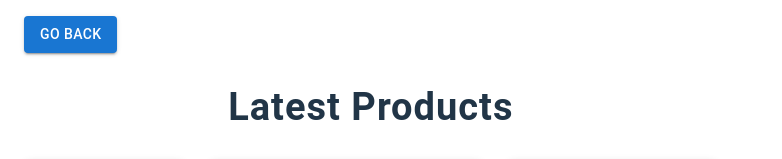
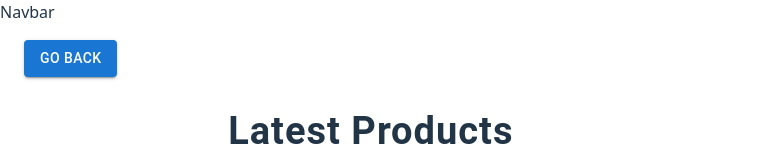
Before and after one commit to safwen-code/Ecommerce, a React app in the folder frontend/: page / in a window 1280 px wide. Shown: the top 159 px of the page, without its empty margins (0-782 px from the left). Built offline with nearby package versions, Linux system fonts and the light colour scheme; the HTML template or start-up script is replaced by a standard one.

Commit message:
add navbar to app

```diff
--- a/frontend/src/App.jsx
+++ b/frontend/src/App.jsx
@@ -15,11 +15,13 @@ import Cart from './components/paymentUI/Cart'
 import Shipping from './components/paymentUI/Shipping'
 import Payment from './components/paymentUI/Payment'
 import PlaceOrder from './components/paymentUI/PlaceOrder'
+import Navbar from './Layout/Navbar'
 
 const App = () => {
   return (
     <>
       <Router>
+        <Navbar />
         <Routes>
           <Route exact path="/" element={<HomeScreen />} />
           <Route path="/admin/ListPrd" element={<PrdListScreen />} />
```
